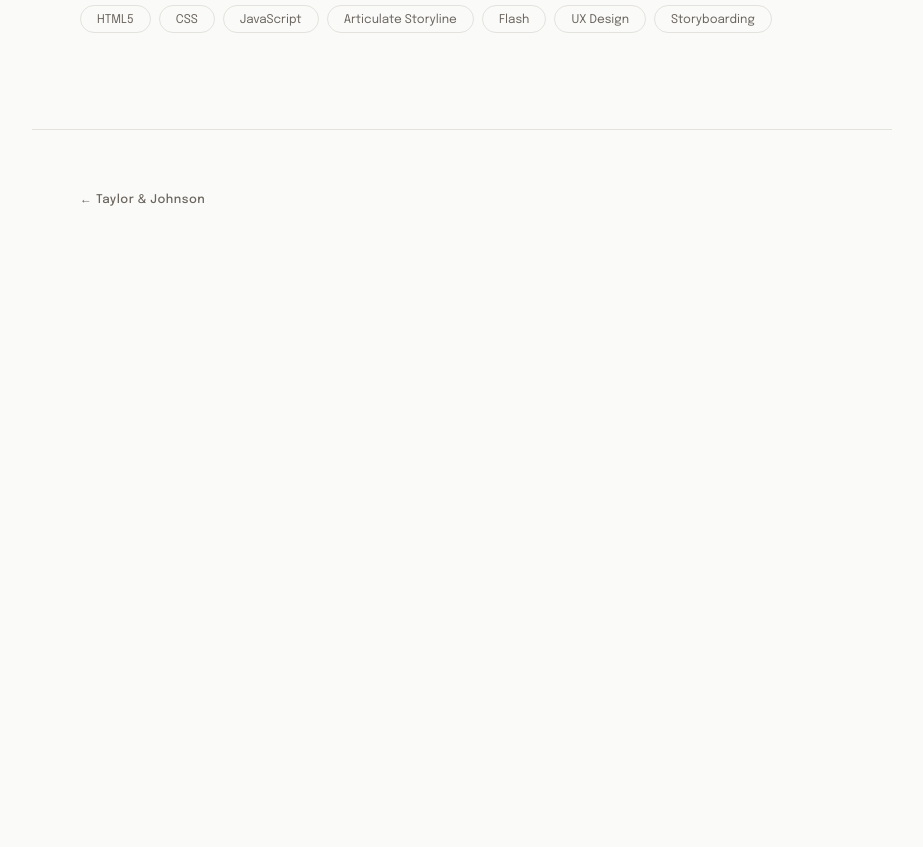
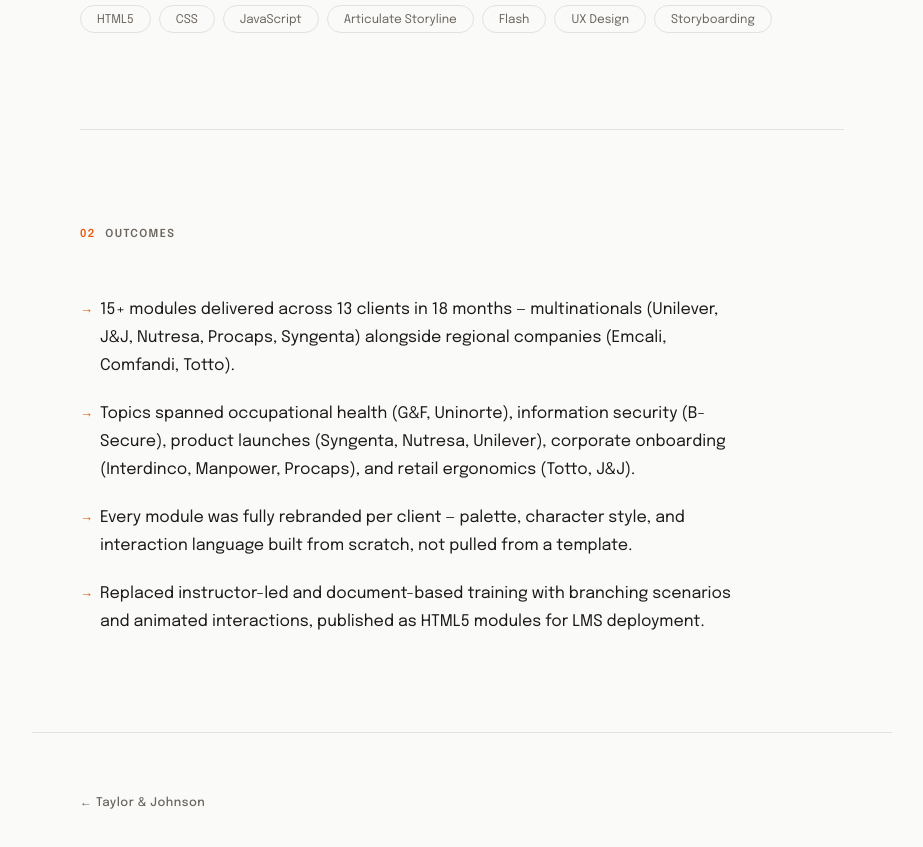
Before and after one commit to CondeHdz94/condehdz-portfolio, a React (Vite) app: page /case/sistel in a window 1280 px wide. Shown: the part 3000-3847 px from the top of the page, without its empty margins (178-1101 px from the left). Before the commit the page ends 3308 px from the top, so only its background shows below. Built offline with nearby package versions, Linux system fonts and the light colour scheme.

Commit message:
feat(sistel): sección Outcomes — 13 clientes, 15+ módulos, industrias, LMS deployment

```diff
--- a/src/cases/sistel/SistelCase.tsx
+++ b/src/cases/sistel/SistelCase.tsx
@@ -235,6 +235,17 @@ export default function SistelCase() {
         />
       </CaseSection>
 
+      {/* Outcomes */}
+      <CaseSection>
+        <CaseLabel num="02">Outcomes</CaseLabel>
+        <ul className="case-outcomes reveal reveal-delay-1">
+          <li>15+ modules delivered across 13 clients in 18 months — multinationals (Unilever, J&J, Nutresa, Procaps, Syngenta) alongside regional companies (Emcali, Comfandi, Totto).</li>
+          <li>Topics spanned occupational health (G&F, Uninorte), information security (B-Secure), product launches (Syngenta, Nutresa, Unilever), corporate onboarding (Interdinco, Manpower, Procaps), and retail ergonomics (Totto, J&J).</li>
+          <li>Every module was fully rebranded per client — palette, character style, and interaction language built from scratch, not pulled from a template.</li>
+          <li>Replaced instructor-led and document-based training with branching scenarios and animated interactions, published as HTML5 modules for LMS deployment.</li>
+        </ul>
+      </CaseSection>
+
       {/* Footer */}
       <footer className="case-footer">
         <CaseFooterNav />
```
